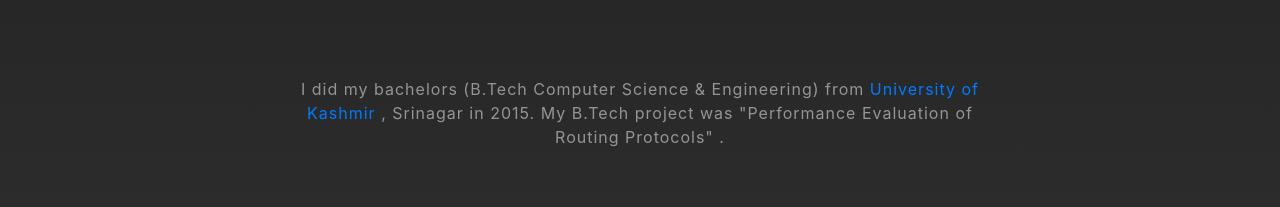
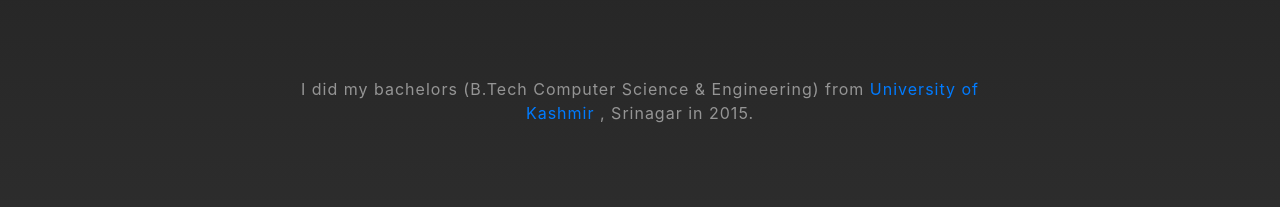
Before and after one commit to shakeel608/shakeel609.github.io, a website with bundled scripts: page index.html in a window 1280 px wide. Shown: the part 1513-1720 px from the top of the page. Built offline with nearby package versions, Linux system fonts and the light colour scheme.

```diff
--- a/index.html
+++ b/index.html
@@ -48,7 +48,7 @@
       </div>
     </div>
   </nav>
-<!-- Shakeel Ahmad Sheikh -->
+<!-- Shakeel Ahmad Sheikh -- My B.Tech project was  "Performance Evaluation of Routing Protocols" . >
   <!-- Header -->
   <header class="masthead">
     <div class="container d-flex h-100 align-items-center">
@@ -79,7 +79,7 @@
 Using Pre-Trained Contextual Embeddings (BERT EMBEDDINGS)  ,<a href="https://github.com/shakeel608/OpenNMT-py-with-BERT">OpenNMT-py-BERT </a>.</p>
 
 		  <p class="text-white-50">I did my bachelors (B.Tech Computer Science & Engineering) from <a href="https://www.kashmiruniversity.net"> University of Kashmir </a>, Srinagar in 2015.
-		  My B.Tech project was  "Performance Evaluation of Routing Protocols" . </p>.
+		  </p>.
 
         </div>
       </div>
```
